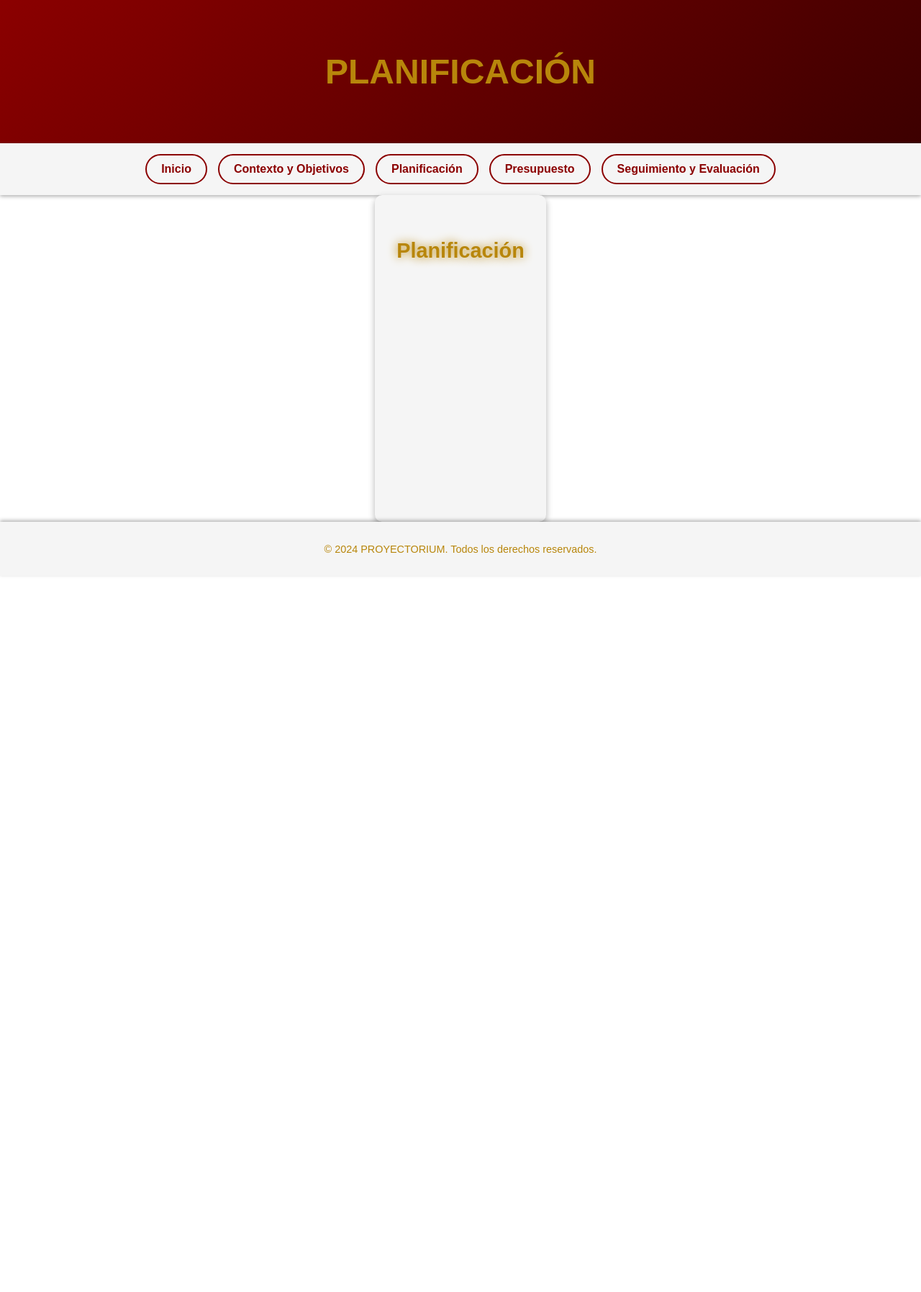
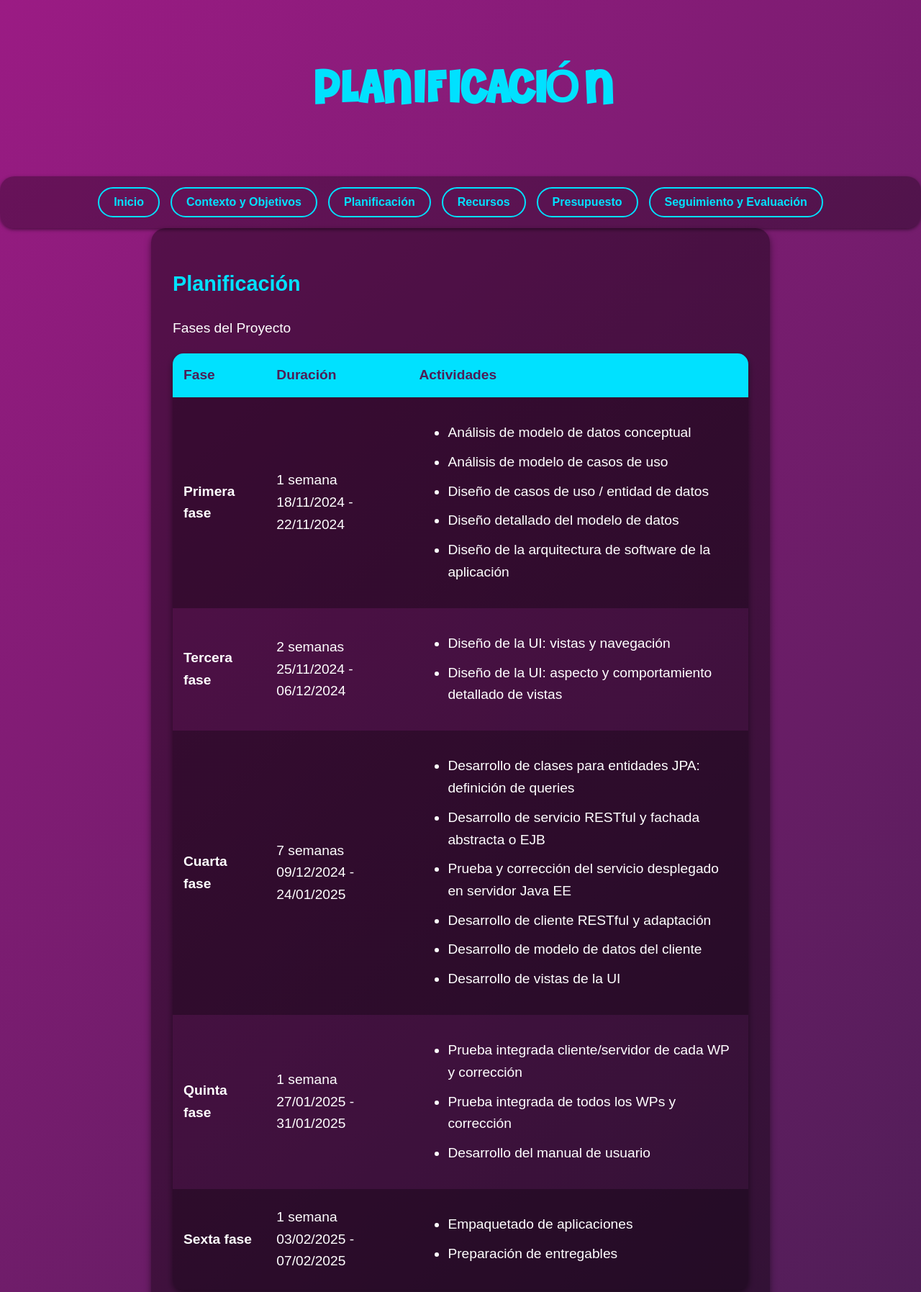
Before and after one commit to DaniN12/ProyectoG2, a plain HTML site: page propuestas/planificacion.html in a window 1280 px wide. Shown: the top 1795 px of the page at 72% size. Before the commit the page ends 800 px from the top, so only its background shows below. Drawn offline with Linux system fonts and the light colour scheme.

Commit message:
Cambios en colores + merge con planificacion y recursos

```diff
--- a/ProyectoG1-main/style/style.css
+++ /dev/null
@@ -1,177 +0,0 @@
-/* Estilos generales */
-body {
-    font-family: 'Arial', sans-serif;
-    margin: 0;
-    padding: 0;
-    background-color: #ffffff;
-    color: #000000;
-    text-align: center;
-    display: flex;
-    flex-direction: column;
-    min-height: 100vh;
-    opacity: 0;
-    animation: fadeIn 1s forwards;
-}
-
-@keyframes fadeIn {
-    from { opacity: 0; }
-    to { opacity: 1; }
-}
-
-/* Estilos del encabezado */
-header {
-    background: linear-gradient(135deg, #8b0000, #3d0000);
-    color: #b8860b;
-    padding: 40px 20px;
-    font-size: 1.5em;
-    box-shadow: 0 4px 10px rgba(0, 0, 0, 0.3);
-    transform: translateY(-50px);
-    animation: slideDown 1s forwards;
-}
-
-@keyframes slideDown {
-    from { transform: translateY(-50px); opacity: 0; }
-    to { transform: translateY(0); opacity: 1; }
-}
-
-/* Estilos de la barra de navegación */
-nav {
-    display: flex;
-    justify-content: center;
-    gap: 15px;
-    padding: 15px;
-    background-color: #f5f5f5;
-    box-shadow: 0 2px 5px rgba(0, 0, 0, 0.3);
-    animation: fadeIn 1s 0.5s forwards;
-}
-
-nav .btn {
-    text-decoration: none;
-    color: #8b0000;
-    padding: 10px 20px;
-    border: 2px solid #8b0000;
-    border-radius: 25px;
-    transition: 0.3s;
-    font-weight: bold;
-    background-color: transparent;
-    transform: scale(1);
-}
-
-nav .btn:hover {
-    background-color: #b8860b;
-    color: #ffffff;
-    border: 2px solid #b8860b;
-    transform: scale(1.1);
-}
-
-/* Estilo para tablas */
-table {
-    width: 100%;
-    border-collapse: collapse;
-    margin: 30px 0;
-    background-color: #ffffff;
-    border-radius: 10px;
-    overflow: hidden;
-    box-shadow: 0 4px 10px rgba(0, 0, 0, 0.3);
-    animation: fadeInUp 1s forwards;
-}
-
-table th,
-table td {
-    padding: 15px 20px;
-    text-align: left;
-    border-bottom: 1px solid #ddd;
-    font-size: 1em;
-}
-
-table th {
-    background: linear-gradient(135deg, #8b0000, #3d0000);
-    color: #b8860b;
-    font-weight: bold;
-    text-transform: uppercase;
-    letter-spacing: 1px;
-}
-
-table tbody tr:hover {
-    background-color: #f5f5f5;
-    transition: background-color 0.3s ease;
-}
-
-table tbody tr:last-child td {
-    border-bottom: none;
-}
-
-table td strong {
-    color: #8b0000;
-}
-
-table caption {
-    caption-side: top;
-    font-size: 1.3em;
-    color: #8b0000;
-    font-weight: bold;
-    margin-bottom: 10px;
-}
-
-
-/* Contenido principal */
-#content {
-    padding: 50px 20px;
-    font-size: 1.2em;
-    flex: 1;
-    text-align: left;
-    max-width: 800px;
-    margin: 0 auto;
-    line-height: 1.6;
-    background: #f5f5f5;
-    padding: 30px;
-    border-radius: 10px;
-    box-shadow: 0 4px 10px rgba(0, 0, 0, 0.3);
-    opacity: 0;
-    transform: translateY(20px);
-    animation: fadeInUp 1s 0.7s forwards;
-}
-
-@keyframes fadeInUp {
-    from { opacity: 0; transform: translateY(20px); }
-    to { opacity: 1; transform: translateY(0); }
-}
-
-#content h2, #content h3 {
-    color: #b8860b;
-    animation: textGlow 1.5s infinite alternate;
-}
-
-@keyframes textGlow {
-    from { text-shadow: 0 0 5px #b8860b; }
-    to { text-shadow: 0 0 15px #b8860b; }
-}
-
-/* Estilos del pie de página */
-footer {
-    background-color: #f5f5f5;
-    color: #b8860b;
-    padding: 15px;
-    font-size: 0.9em;
-    margin-top: auto;
-    box-shadow: 0 -2px 5px rgba(0, 0, 0, 0.3);
-    opacity: 0;
-    animation: fadeIn 1s 1s forwards;
-}
-
-/* Estilo para los elementos de la lista dentro de #content */
-#content ul li {
-    color: #000000;
-    margin-bottom: 10px;
-    opacity: 0;
-    animation: fadeInUp 0.5s forwards;
-}
-
-#content ul li:nth-child(1) { animation-delay: 0.3s; }
-#content ul li:nth-child(2) { animation-delay: 0.5s; }
-#content ul li:nth-child(3) { animation-delay: 0.7s; }
-#content ul li:nth-child(4) { animation-delay: 0.9s; }
-
-#content ul li strong {
-    color: #b8860b;
-}
--- a/propuestas/planificacion.html
+++ b/propuestas/planificacion.html
@@ -1,11 +1,13 @@
 <!DOCTYPE html>
 <html lang="es">
+
 <head>
     <meta charset="UTF-8">
     <meta name="viewport" content="width=device-width, initial-scale=1.0">
     <title>PROYECTORIUM - Planificación</title>
     <link rel="stylesheet" href="../style/style.css">
 </head>
+
 <body>
     <header>
         <h1>PLANIFICACIÓN</h1>
@@ -15,16 +17,86 @@
         <a href="../index.html" class="btn">Inicio</a>
         <a href="contextoyobjetivos.html" class="btn">Contexto y Objetivos</a>
         <a href="planificacion.html" class="btn">Planificación</a>
+        <a href="recursos.html" class="btn">Recursos</a>
         <a href="presupuesto.html" class="btn">Presupuesto</a>
         <a href="seguimientoyevaluacion.html" class="btn">Seguimiento y Evaluación</a>
     </nav>
 
     <section id="content">
         <h2>Planificación</h2>
+        <p>Fases del Proyecto</p>
+        <table>
+
+            <tr>
+                <th>Fase</th>
+                <th>Duración</th>
+                <th>Actividades</th>
+            </tr>
+            <tr>
+                <td><strong>Primera fase</strong></td>
+                <td>1 semana <br>18/11/2024 - 22/11/2024</td>
+                <td>
+                    <ul>
+                        <li>Análisis de modelo de datos conceptual</li>
+                        <li>Análisis de modelo de casos de uso</li>
+                        <li>Diseño de casos de uso / entidad de datos</li>
+                        <li>Diseño detallado del modelo de datos</li>
+                        <li>Diseño de la arquitectura de software de la aplicación</li>
+                    </ul>
+                </td>
+            </tr>
+            <tr>
+                <td><strong>Tercera fase</strong></td>
+                <td>2 semanas <br>25/11/2024 - 06/12/2024</td>
+                <td>
+                    <ul>
+                        <li>Diseño de la UI: vistas y navegación</li>
+                        <li>Diseño de la UI: aspecto y comportamiento detallado de vistas</li>
+                    </ul>
+                </td>
+            </tr>
+            <tr>
+                <td><strong>Cuarta fase</strong></td>
+                <td>7 semanas <br>09/12/2024 - 24/01/2025</td>
+                <td>
+                    <ul>
+                        <li>Desarrollo de clases para entidades JPA: definición de queries</li>
+                        <li>Desarrollo de servicio RESTful y fachada abstracta o EJB</li>
+                        <li>Prueba y corrección del servicio desplegado en servidor Java EE</li>
+                        <li>Desarrollo de cliente RESTful y adaptación</li>
+                        <li>Desarrollo de modelo de datos del cliente</li>
+                        <li>Desarrollo de vistas de la UI</li>
+                    </ul>
+                </td>
+            </tr>
+            <tr>
+                <td><strong>Quinta fase</strong></td>
+                <td>1 semana <br>27/01/2025 - 31/01/2025</td>
+                <td>
+                    <ul>
+                        <li>Prueba integrada cliente/servidor de cada WP y corrección</li>
+                        <li>Prueba integrada de todos los WPs y corrección</li>
+                        <li>Desarrollo del manual de usuario</li>
+                    </ul>
+                </td>
+            </tr>
+            <tr>
+                <td><strong>Sexta fase</strong></td>
+                <td>1 semana <br>03/02/2025 - 07/02/2025</td>
+                <td>
+                    <ul>
+                        <li>Empaquetado de aplicaciones</li>
+                        <li>Preparación de entregables</li>
+                    </ul>
+                </td>
+            </tr>
+        </table>
+
     </section>
 
     <footer>
         <p>&copy; 2024 PROYECTORIUM. Todos los derechos reservados.</p>
     </footer>
 </body>
+
 </html>
--- a/style/style.css
+++ b/style/style.css
@@ -1,10 +1,15 @@
 /* Estilos generales */
+@font-face {
+    font-family: 'Cheri';
+    src: url('CHERI___.TTF') format('truetype');
+}
+
 body {
-    font-family: 'Arial', sans-serif;
+    font-family: sans-serif;
     margin: 0;
     padding: 0;
-    background-color: #ffffff;
-    color: #000000;
+    background: linear-gradient(135deg, #9B1B84, #4E1E56);
+    color: #ffffff;
     text-align: center;
     display: flex;
     flex-direction: column;
@@ -20,12 +25,10 @@ body {
 
 /* Estilos del encabezado */
 header {
-    background: linear-gradient(135deg, #8b0000, #3d0000);
-    color: #b8860b;
+    font-family: 'Cheri', sans-serif;
+    color: #00E1FF;
     padding: 40px 20px;
-    font-size: 1.5em;
-    box-shadow: 0 4px 10px rgba(0, 0, 0, 0.3);
-    transform: translateY(-50px);
+    font-size: 2em;
     animation: slideDown 1s forwards;
 }
 
@@ -40,16 +43,17 @@ nav {
     justify-content: center;
     gap: 15px;
     padding: 15px;
-    background-color: #f5f5f5;
-    box-shadow: 0 2px 5px rgba(0, 0, 0, 0.3);
+    background: rgba(0, 0, 0, 0.3);
+    box-shadow: 0 2px 5px rgba(0, 0, 0, 0.5);
     animation: fadeIn 1s 0.5s forwards;
+    border-radius: 20px;
 }
 
 nav .btn {
     text-decoration: none;
-    color: #8b0000;
+    color: #00E1FF;
     padding: 10px 20px;
-    border: 2px solid #8b0000;
+    border: 2px solid #00E1FF;
     border-radius: 25px;
     transition: 0.3s;
     font-weight: bold;
@@ -58,9 +62,9 @@ nav .btn {
 }
 
 nav .btn:hover {
-    background-color: #b8860b;
-    color: #ffffff;
-    border: 2px solid #b8860b;
+    background-color: #00E1FF;
+    color: #4E1E56;
+    border: 2px solid #00E1FF;
     transform: scale(1.1);
 }
 
@@ -73,10 +77,10 @@ nav .btn:hover {
     max-width: 800px;
     margin: 0 auto;
     line-height: 1.6;
-    background: #f5f5f5;
+    background: rgba(0, 0, 0, 0.4);
     padding: 30px;
-    border-radius: 10px;
-    box-shadow: 0 4px 10px rgba(0, 0, 0, 0.3);
+    border-radius: 20px;
+    box-shadow: 0 4px 10px rgba(0, 0, 0, 0.5);
     opacity: 0;
     transform: translateY(20px);
     animation: fadeInUp 1s 0.7s forwards;
@@ -88,30 +92,24 @@ nav .btn:hover {
 }
 
 #content h2, #content h3 {
-    color: #b8860b;
-    animation: textGlow 1.5s infinite alternate;
-}
-
-@keyframes textGlow {
-    from { text-shadow: 0 0 5px #b8860b; }
-    to { text-shadow: 0 0 15px #b8860b; }
+    color: #00E1FF;
 }
 
 /* Estilos del pie de página */
 footer {
-    background-color: #f5f5f5;
-    color: #b8860b;
+    background: rgba(0, 0, 0, 0.3);
+    color: #00E1FF;
     padding: 15px;
     font-size: 0.9em;
     margin-top: auto;
-    box-shadow: 0 -2px 5px rgba(0, 0, 0, 0.3);
+    box-shadow: 0 -2px 5px rgba(0, 0, 0, 0.5);
     opacity: 0;
     animation: fadeIn 1s 1s forwards;
 }
 
 /* Estilo para los elementos de la lista dentro de #content */
 #content ul li {
-    color: #000000;
+    color: #ffffff;
     margin-bottom: 10px;
     opacity: 0;
     animation: fadeInUp 0.5s forwards;
@@ -123,5 +121,48 @@ footer {
 #content ul li:nth-child(4) { animation-delay: 0.9s; }
 
 #content ul li strong {
-    color: #b8860b;
+    color: #00E1FF;
 }
+
+/* Estilos para tablas dentro de #content */
+#content table {
+    width: 100%;
+    border-collapse: collapse;
+    margin-top: 20px;
+    box-shadow: 0 4px 10px rgba(0, 0, 0, 0.5);
+    border-radius: 15px;
+    overflow: hidden;
+}
+
+#content table th, #content table td {
+    padding: 15px;
+    text-align: left;
+}
+
+#content table th {
+    background-color: #00E1FF;
+    color: #4E1E56;
+}
+
+#content table tr:nth-child(even) {
+    background-color: rgba(0, 0, 0, 0.3);
+}
+
+#content table tr:hover {
+    background-color: rgba(0, 225, 255, 0.2);
+}
+
+/* Ajustes adicionales */
+input[type="text"], input[type="password"] {
+    background: transparent;
+    border: none;
+    border-bottom: 2px solid #00E1FF;
+    color: #ffffff;
+    padding: 10px;
+    outline: none;
+    width: 100%;
+}
+
+input::placeholder {
+    color: rgba(255, 255, 255, 0.6);
+}
```
Also changed, not shown: ProyectoG1-main/index.html (deleted, +0 -34 lines), ProyectoG1-main/propuestas/contextoyobjetivos.html (deleted, +0 -54 lines), ProyectoG1-main/propuestas/planificacion.html (deleted, +0 -31 lines), ProyectoG1-main/propuestas/presupuesto.html (deleted, +0 -30 lines), ProyectoG1-main/propuestas/seguimientoyevaluacion.html (deleted, +0 -31 lines), index.html (+7 -1 lines), propuestas/contextoyobjetivos.html (+26 -8 lines), propuestas/presupuesto.html (+4 -1 lines), propuestas/recursos.html (renamed from ProyectoG1-main/propuestas/recursos.html, +4 -1 lines), propuestas/seguimientoyevaluacion.html (+4 -0 lines), style/CHERI___.TTF (added), 1 other file.
